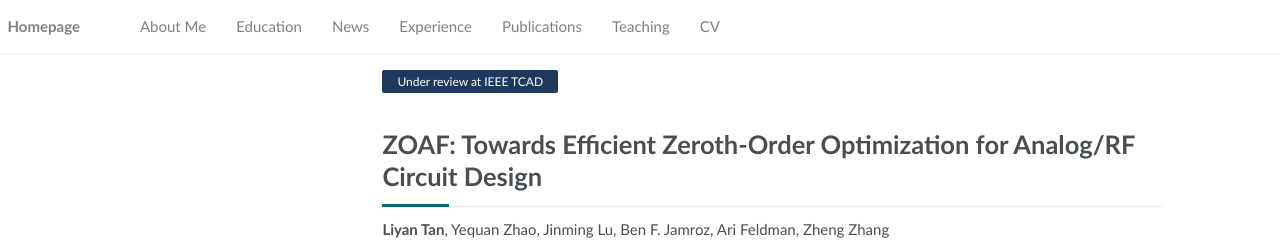
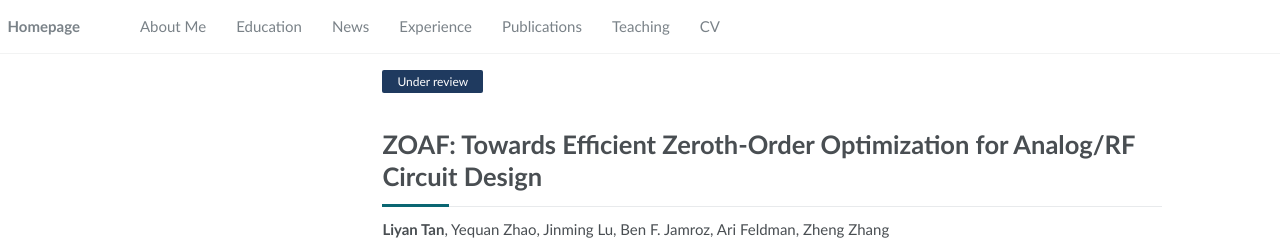
Before and after one commit to LiyanTan111/LiyanTan111.github.io, a Jekyll site: the page built from _pages/papers/zoaf.md, in a window 1280 px wide. Shown: the top 246 px of the page. Built offline with Jekyll 4.4.1, drawn with Linux system fonts in a browser that asks for light colours.

Commit message:
Shorten venue badges; stop headings from covering the paragraph above

```diff
--- a/_includes/head/custom.html
+++ b/_includes/head/custom.html
@@ -32,7 +32,7 @@
 <meta name="citation_title" content="{{ page.title | escape }}">
 {% for a in p.authors %}<meta name="citation_author" content="{{ a | escape }}">
 {% endfor %}<meta name="citation_publication_date" content="{{ p.year }}">
-<meta name="citation_journal_title" content="{{ p.venue | escape }}">
+<meta name="citation_journal_title" content="{{ p.venue_meta | default: p.venue | escape }}">
 {% if p.arxiv %}<meta name="citation_arxiv_id" content="{{ p.arxiv }}">
 <meta name="citation_pdf_url" content="https://arxiv.org/pdf/{{ p.arxiv }}">
 {% endif %}{% if p.doi %}<meta name="citation_doi" content="{{ p.doi }}">
@@ -47,7 +47,7 @@
   "author": [{% for a in p.authors %}{"@type": "Person", "name": {{ a | jsonify }}}{% unless forloop.last %},{% endunless %}{% endfor %}],
   "datePublished": {{ p.date | jsonify }},
   "url": "{{ page.url | absolute_url }}",
-  "publisher": {"@type": "Organization", "name": {{ p.venue | jsonify }}}{% if p.doi %},
+  "publisher": {"@type": "Organization", "name": {{ p.venue_meta | default: p.venue | jsonify }}}{% if p.doi %},
   "identifier": "https://doi.org/{{ p.doi }}"{% endif %}{% if p.figures %},
   "image": [{% for f in p.figures %}{{ f.src | absolute_url | jsonify }}{% unless forloop.last %},{% endunless %}{% endfor %}]{% endif %}
 }
--- a/_pages/papers/zoaf.md
+++ b/_pages/papers/zoaf.md
@@ -12,7 +12,8 @@ paper:
     - Ben F. Jamroz
     - Ari Feldman
     - Zheng Zhang
-  venue: "Under review at IEEE TCAD"
+  venue: "Under review"
+  venue_meta: "arXiv preprint"
   year: 2026
   date: "2026-06-01"
   arxiv: "2606.02869"
--- a/assets/css/main.scss
+++ b/assets/css/main.scss
@@ -409,3 +409,12 @@ a:hover { color: mix(#000, $accent, 22%); }
 /* 第一个分组紧跟大标题，不需要那么大的上边距 */
 .page__content h1 + h2.pub-group { margin-top: 1.5em; }
 .paper-box + h2.pub-group { margin-top: 3em; }
+
+/* ---------- 修正：大标题不要盖住上一段文字 ---------- */
+/* 模版用一个 height:2em、margin-top:-2em 的伪元素做滚动偏移，
+   这让 h1 的盒子向上压住前一段，段落文字既选不中也点不到链接。
+   改用 scroll-margin-top 实现同样的偏移。 */
+.page__content h1::before,
+.page__content .anchor::before { display: none; }
+.page__content h1 { scroll-margin-top: 2em; }
+.page__content .anchor { display: block; scroll-margin-top: 2em; }
```
Also changed, not shown: _pages/about.md (+1 -1 lines).
